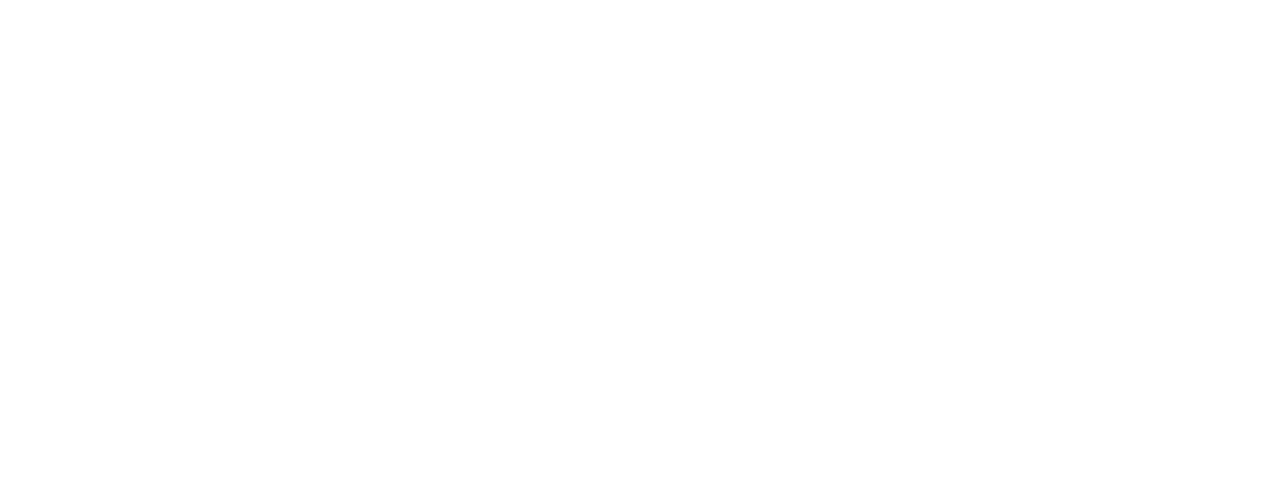
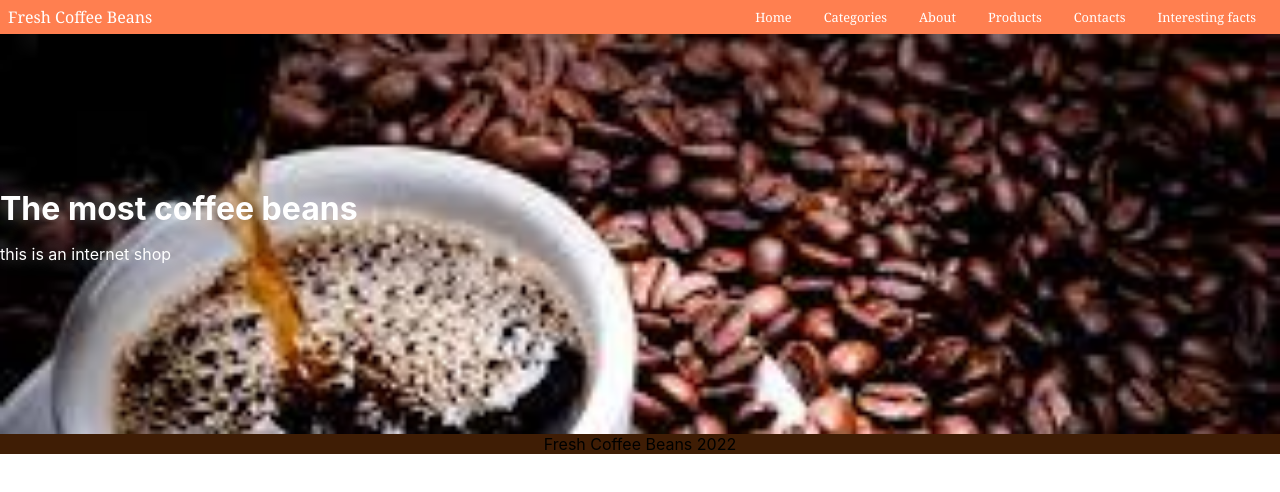
Before and after one commit to BaymanovNamat/diploma2, a React (Create React App) app: page / in a window 1280 px wide. Shown: the top 492 px of the page. Built offline with nearby package versions, Linux system fonts and the light colour scheme.

Commit message:
added change

```diff
--- a/src/App.js
+++ b/src/App.js
@@ -1,7 +1,15 @@
+import Footer from "./components/Footer/Footer";
+import Header from "./components/Header/Header";
+import Nav from "./components/Nav/Nav";
+
 function App() {
   return (
     <div className="App">
+      < Nav/>
 
+      <Header/>
+
+      <Footer/>
     </div>
   );
 }
--- a/src/components/Footer/Footer.css
+++ b/src/components/Footer/Footer.css
@@ -1,4 +1,4 @@
 .Footer {
   background-color: rgb(63, 29, 5);
-
+  text-align: center;
 }
```
